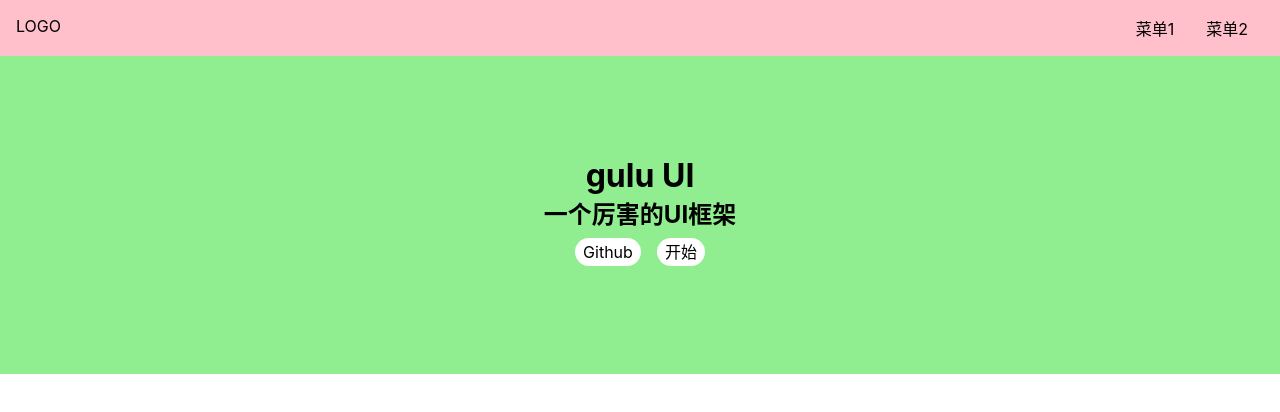
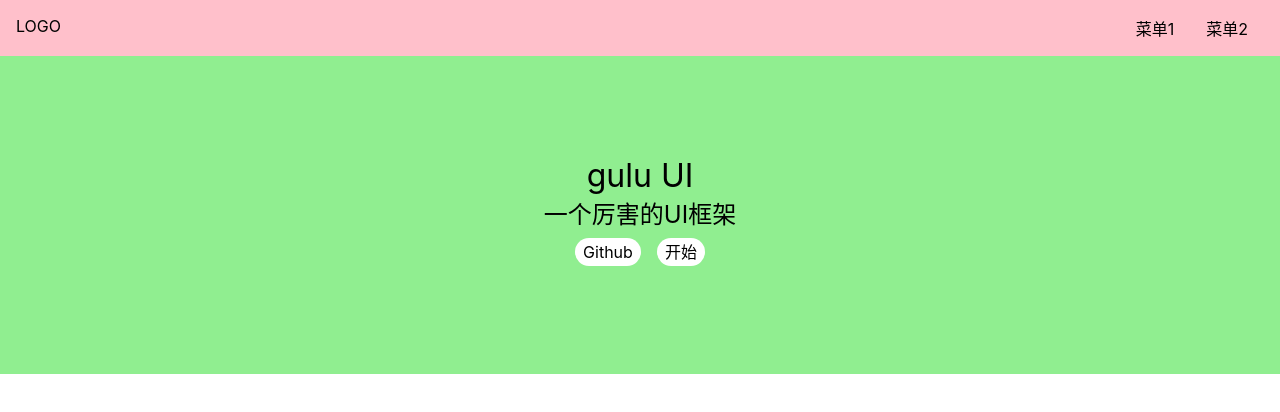
Before and after one commit to mumu111111/gulu-ui, a Vue app: page /#/ in a window 1280 px wide. Shown: the top 412 px of the page. Built offline with nearby package versions, Linux system fonts and the light colour scheme.

Commit message:
调整topnav和aside的位置

```diff
--- a/src/components/Topnav.vue
+++ b/src/components/Topnav.vue
@@ -13,6 +13,8 @@
   background: pink;
   display: flex;
   padding: 16px;
+  position: relative;
+  z-index: 10; //不被挡住
   > .logo {
     max-width: 6em;
     margin-right: auto;
--- a/src/index.scss
+++ b/src/index.scss
@@ -19,3 +19,6 @@ body {
   font-size: 16px;
   font-family: -apple-system, "Noto Sans", "Helvetica Neue", Helvetica, "Nimbus Sans L", Arial, "Liberation Sans", "PingFang SC", "Hiragino Sans GB", "Noto Sans CJK SC", "Source Han Sans SC", "Source Han Sans CN", "Microsoft YaHei", "Wenquanyi Micro Hei", "WenQuanYi Zen Hei", "ST Heiti", SimHei, "WenQuanYi Zen Hei Sharp", sans-serif;
 }
+h1,h2,h3,h4,h5,h6{
+  font-weight: normal;
+}
--- a/src/views/Doc.vue
+++ b/src/views/Doc.vue
@@ -38,6 +38,7 @@ aside {
   position: fixed;
   top: 0;
   left: 0;
+  padding-top: 70px;
   > h2 {
     margin-bottom: 4px;
   }
```
